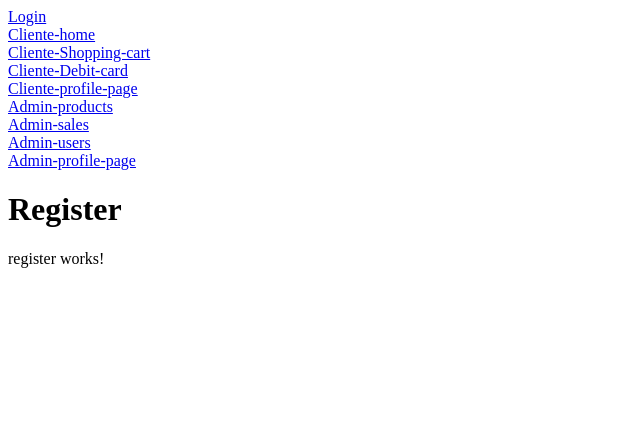
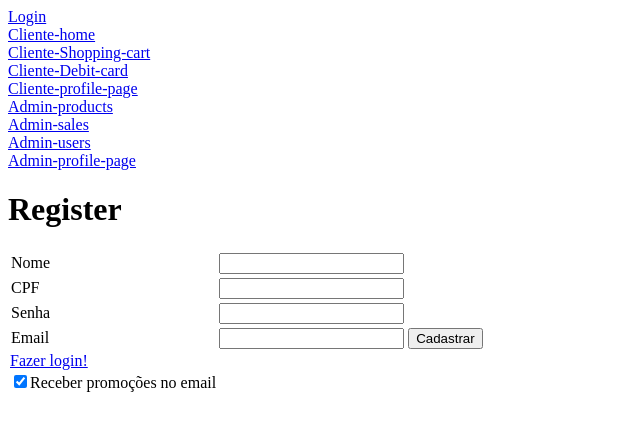
Before and after one commit to paulohltc/ecommerce-ess, an Angular app in the folder code/front/: page /register in a window 1280 px wide. Shown: the top 430 px of the page, without its empty margins (0-640 px from the left). Built offline with nearby package versions, Linux system fonts and the light colour scheme.

Commit message:
added the register html

```diff
--- a/code/front/package.json
+++ b/code/front/package.json
@@ -15,6 +15,7 @@
     "@angular/compiler": "^14.1.0",
     "@angular/core": "^14.1.0",
     "@angular/forms": "^14.1.0",
+    "@angular/material": "^14.2.0",
     "@angular/platform-browser": "^14.1.0",
     "@angular/platform-browser-dynamic": "^14.1.0",
     "@angular/router": "^14.1.0",
--- a/code/front/src/app/components/register/register.component.html
+++ b/code/front/src/app/components/register/register.component.html
@@ -1,2 +1,32 @@
+<html>
 <h1>Register</h1>
-<p>register works!</p>
+
+<table>
+    <tr>
+        <td><label>Nome </label></td>
+        <td><input></td>
+    </tr>
+    <tr>
+        <td><label>CPF </label></td>
+        <td><input></td>
+    </tr>
+    <tr>
+        <td><label>Senha </label></td>
+        <td><input></td>
+    </tr>
+    <tr>
+        <td><label>Email </label></td>
+        <td><input></td>
+        <td><button>Cadastrar</button></td>
+    </tr>
+    <tr>
+        <a routerLink="/login">Fazer login!</a>
+    </tr>
+    <div>
+        <input type="checkbox" id="promocoes" name="promocoes"
+               checked>
+        <label for="promocoes">Receber promoções no email</label>
+    </div>
+</table>
+
+</html>
```
Also changed, not shown: code/front/src/app/app.module.ts (+8 -5 lines), 1 other file (tests, documents, lock files or other folders).
